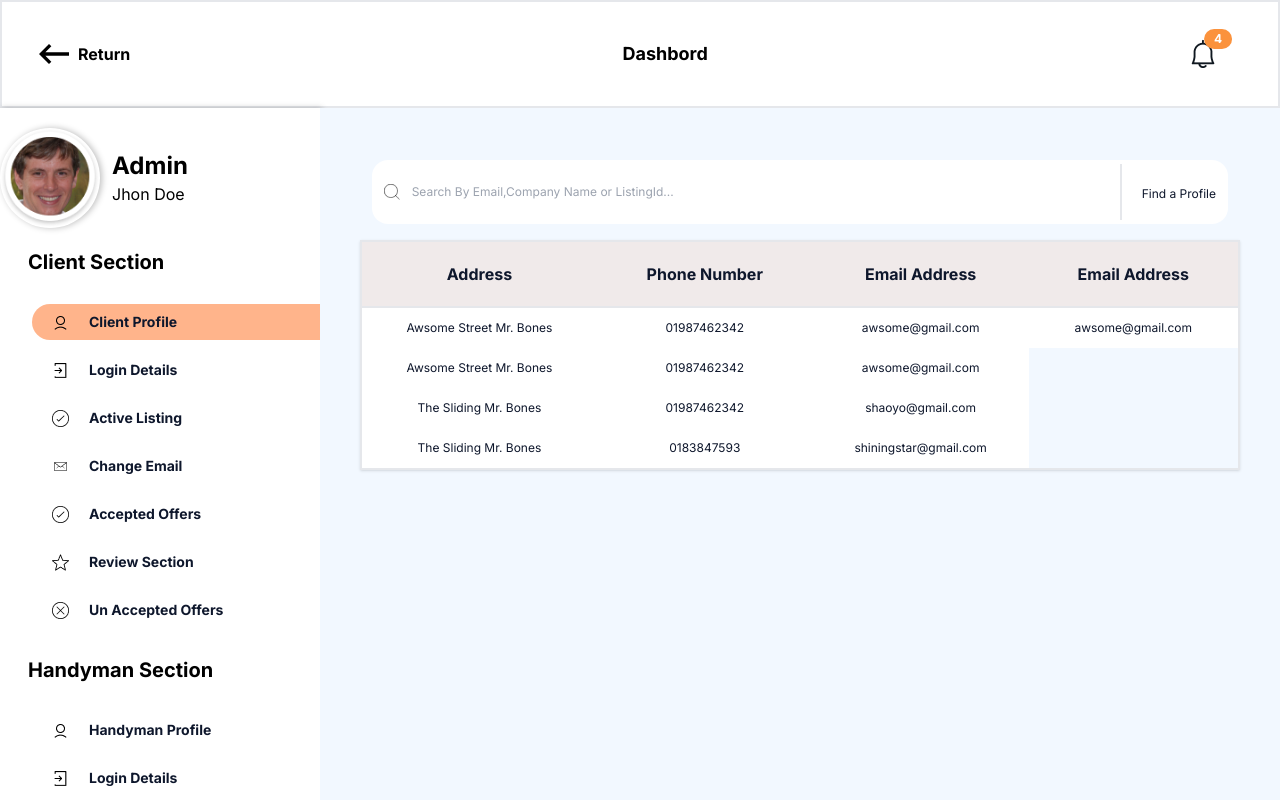
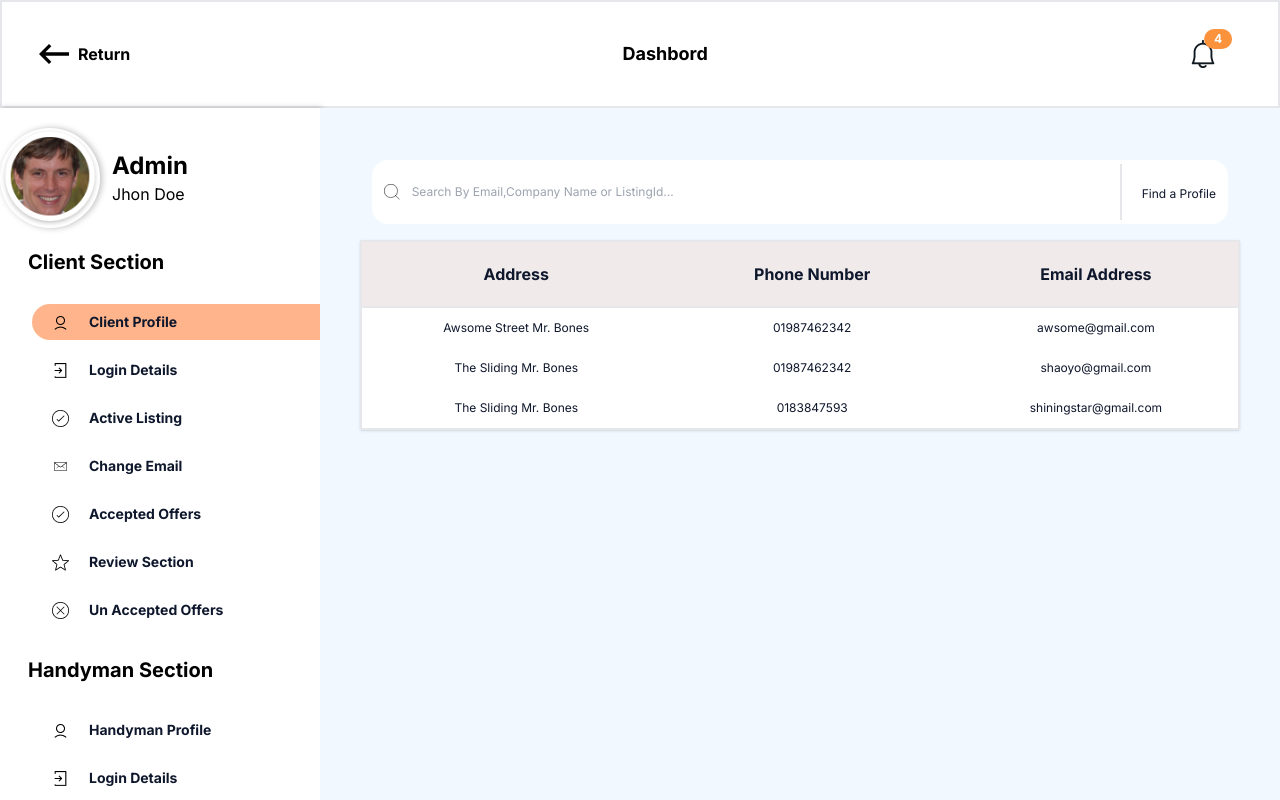
Before and after one commit to nahianhasan161/Handyman-Services, a Next.js app: page /admin in a window 1280 px wide. Shown: the top 800 px of the page. Built offline with nearby package versions, Linux system fonts and the light colour scheme.

Commit message:
table extra field deleted

```diff
--- a/src/components/Admin/Main/Mian.tsx
+++ b/src/components/Admin/Main/Mian.tsx
@@ -7,8 +7,8 @@ type MainProps = {
 };
 
 const Main:React.FC<MainProps> = () => {
-    const titles = ['Address','Phone Number','Email Address','Email Address',]
- const informations = [['Awsome Street Mr. Bones','01987462342','awsome@gmail.com','awsome@gmail.com'],['Awsome Street Mr. Bones','01987462342','awsome@gmail.com'],['The Sliding Mr. Bones','01987462342','shaoyo@gmail.com'],["The Sliding Mr. Bones","0183847593",'shiningstar@gmail.com']]
+    const titles = ['Address','Phone Number','Email Address',]
+ const informations = [['Awsome Street Mr. Bones','01987462342','awsome@gmail.com'],['The Sliding Mr. Bones','01987462342','shaoyo@gmail.com'],["The Sliding Mr. Bones","0183847593",'shiningstar@gmail.com']]
   return (
     <div className='space-y-4 h-screen'>
 
```
